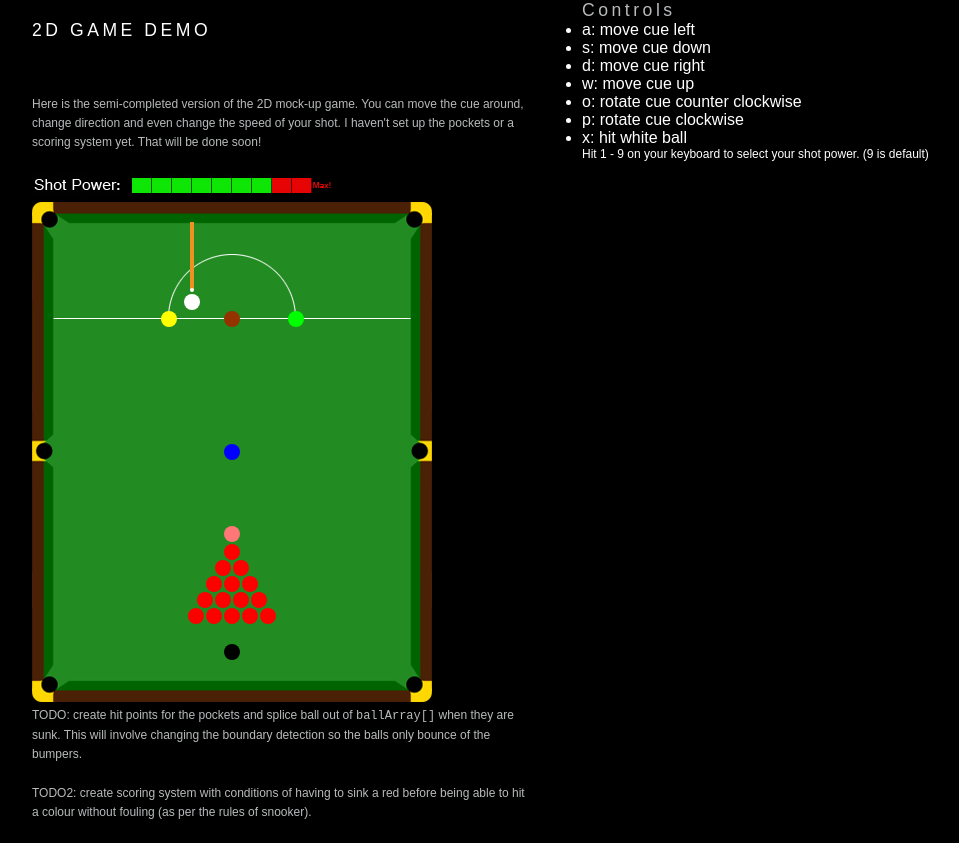
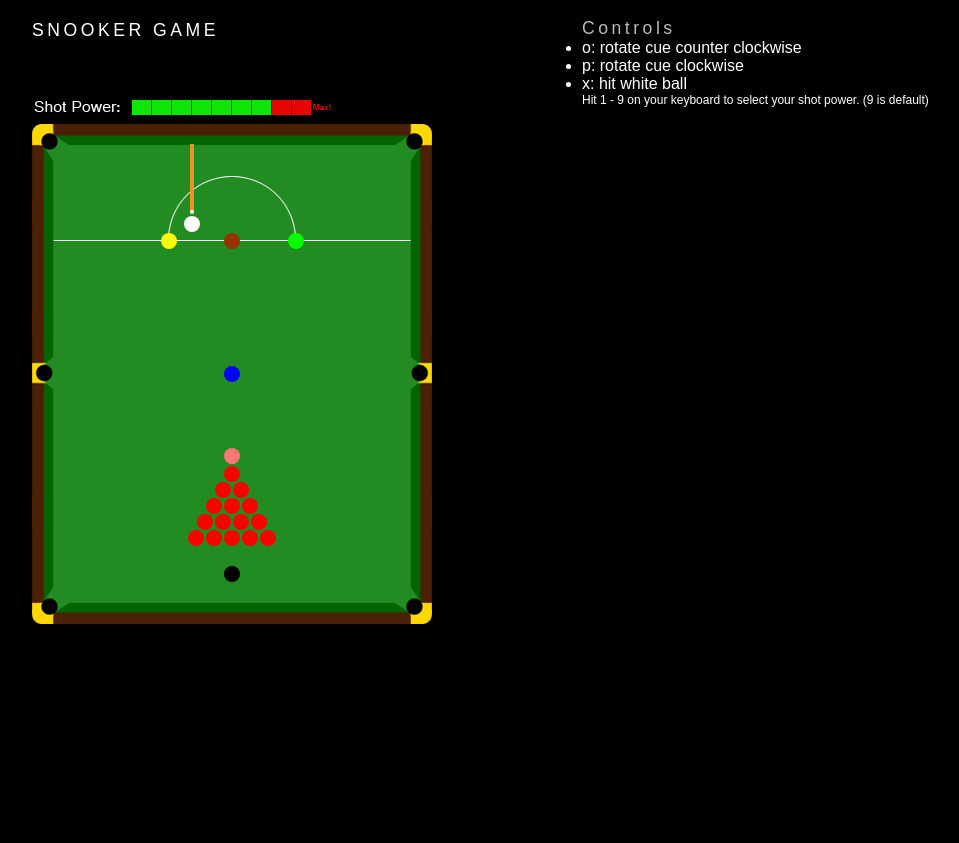
Before and after one commit to jholleran/javascript-apps, a plain HTML site: page apps/snooker/demo.html in a window 1280 px wide. Shown: the whole page, without its empty margins (18-977 px from the left). After the commit the page ends 800 px from the top, so only its background shows below. Drawn offline with Linux system fonts and the light colour scheme.

Commit message:
removed incorrect html and changed the stopping speed

```diff
--- a/apps/snooker/demo.html
+++ b/apps/snooker/demo.html
@@ -40,11 +40,7 @@
 
 			<div id="content">
 
-				<h1>2D GAME DEMO</h1>
-
-				<p>Here is the semi-completed version of the 2D mock-up game. You can move the cue around, change direction and even change the speed of your shot. I haven't set up the pockets or a scoring system yet. That will be done soon!</p>
-
-
+				<h1>SNOOKER GAME</h1>
 
 				<img src="images/power9.jpg" alt="Shot Power Meter" title="Hit 1 - 9 on your keyboard for a different shot power" id="shotmeter">
 
@@ -53,24 +49,11 @@
 					<p>Unfortunately your browser does not support the canvas element. Please upgrade to the latest versions of Firefox, Safari, Opera or Chrome</p>
 
 				</canvas>
-
-				<p>TODO: create hit points for the pockets and splice ball out of <code>ballArray[]</code> when they are sunk. This will involve changing the boundary detection so the balls only bounce of the bumpers.</p>
-
-				<p>TODO2: create scoring system with conditions of having to sink a red before being able to hit a colour without fouling (as per the rules of snooker).</p>
-
 			</div><!-- #content -->
 
+			<br>
 			<h3>Controls</h3>
-
 			<ul>
-
-					<li>a: move cue left</li>
-
-					<li>s: move cue down</li>
-
-					<li>d: move cue right</li>
-
-					<li>w: move cue up</li>
 
 				<li>o: rotate cue counter clockwise</li>
 
```
Also changed, not shown: apps/snooker/animate.js. Lines whose indentation alone changed are shown as unchanged.
